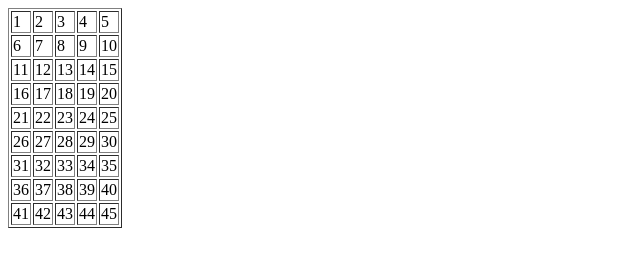
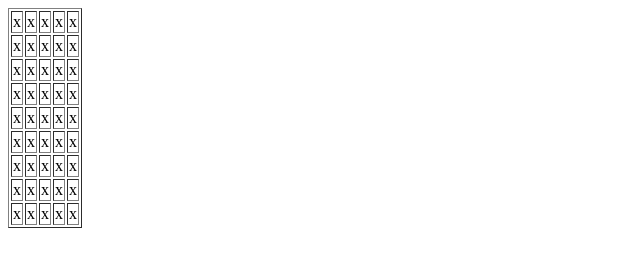
Before and after one commit to adelaju23/JSFunctionsFS20, a plain HTML site: page index.html in a window 1280 px wide. Shown: the whole page, without its empty margins (0-640 px from the left). Drawn offline with Linux system fonts and the light colour scheme.

Commit message:
Use for-loop in order to produce the rows Forget the numbers and see that we have 9 identical rows. So we can use a for-loop in order to produce them

```diff
--- a/index.html
+++ b/index.html
@@ -8,69 +8,15 @@
     <script>
         document.write("<table border='1'>");
         document.write("<tbody>");
-        document.write("<tr>");
-        document.write("<td>1</td>");
-        document.write("<td>2</td>");
-        document.write("<td>3</td>");
-        document.write("<td>4</td>");
-        document.write("<td>5</td>");
-        document.write("</tr>");
-        document.write("<tr>");
-        document.write("<td>6</td>");
-        document.write("<td>7</td>");
-        document.write("<td>8</td>");
-        document.write("<td>9</td>");
-        document.write("<td>10</td>");
-        document.write("</tr>");
-        document.write("<tr>");
-        document.write("<td>11</td>");
-        document.write("<td>12</td>");
-        document.write("<td>13</td>");
-        document.write("<td>14</td>");
-        document.write("<td>15</td>");
-        document.write("</tr>");
-        document.write("<tr>");
-        document.write("<td>16</td>");
-        document.write("<td>17</td>");
-        document.write("<td>18</td>");
-        document.write("<td>19</td>");
-        document.write("<td>20</td>");
-        document.write("</tr>");
-        document.write("<tr>");
-        document.write("<td>21</td>");
-        document.write("<td>22</td>");
-        document.write("<td>23</td>");
-        document.write("<td>24</td>");
-        document.write("<td>25</td>");
-        document.write("</tr>");
-        document.write("<tr>");
-        document.write("<td>26</td>");
-        document.write("<td>27</td>");
-        document.write("<td>28</td>");
-        document.write("<td>29</td>");
-        document.write("<td>30</td>");
-        document.write("</tr>");
-        document.write("<tr>");
-        document.write("<td>31</td>");
-        document.write("<td>32</td>");
-        document.write("<td>33</td>");
-        document.write("<td>34</td>");
-        document.write("<td>35</td>");
-        document.write("</tr>");
-        document.write("<tr>");
-        document.write("<td>36</td>");
-        document.write("<td>37</td>");
-        document.write("<td>38</td>");
-        document.write("<td>39</td>");
-        document.write("<td>40</td>");
-        document.write("</tr>");
-        document.write("<tr>");
-        document.write("<td>41</td>");
-        document.write("<td>42</td>");
-        document.write("<td>43</td>");
-        document.write("<td>44</td>");
-        document.write("<td>45</td>");
-        document.write("</tr>");
+        for (var i = 0; i < 9; i++) {
+            document.write("<tr>");
+            document.write("<td>x</td>");
+            document.write("<td>x</td>");
+            document.write("<td>x</td>");
+            document.write("<td>x</td>");
+            document.write("<td>x</td>");
+            document.write("</tr>");
+        }
         document.write("</tbody>");
         document.write("</table>");
 
```
